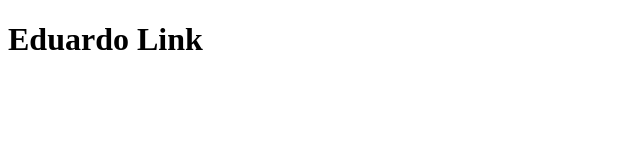
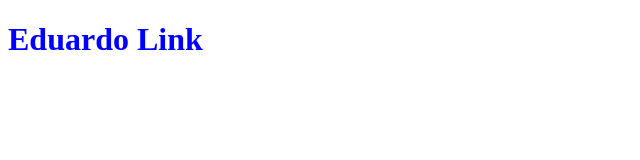
Before and after one commit to edulinkgit/licoes_aprendidas, a plain HTML site: page pages/index.html in a window 1280 px wide. Shown: the whole page, without its empty margins (0-640 px from the left). Drawn offline with Linux system fonts and the light colour scheme.

Commit message:
estilizacao h1

```diff
--- /dev/null
+++ b/assets/global.css
@@ -0,0 +1,3 @@
+h1 {
+    color: blue;
+}
--- a/pages/index.html
+++ b/pages/index.html
@@ -4,6 +4,7 @@
     <meta charset="UTF-8">
     <meta http-equiv="X-UA-Compatible" content="IE=edge">
     <meta name="viewport" content="width=device-width, initial-scale=1.0">
+    <link rel="stylesheet" href="/assets/global.css">
     <title>liçoes aprendidas</title>
 </head>
 <body>
```
